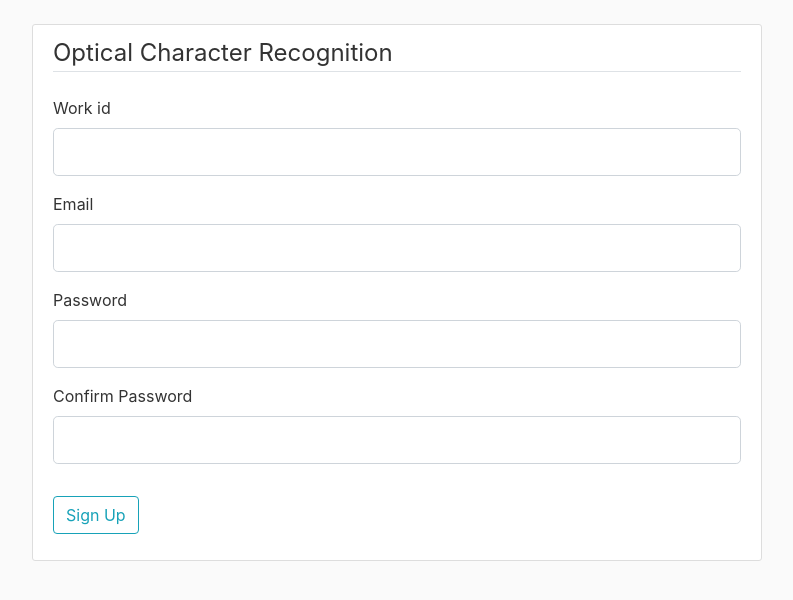
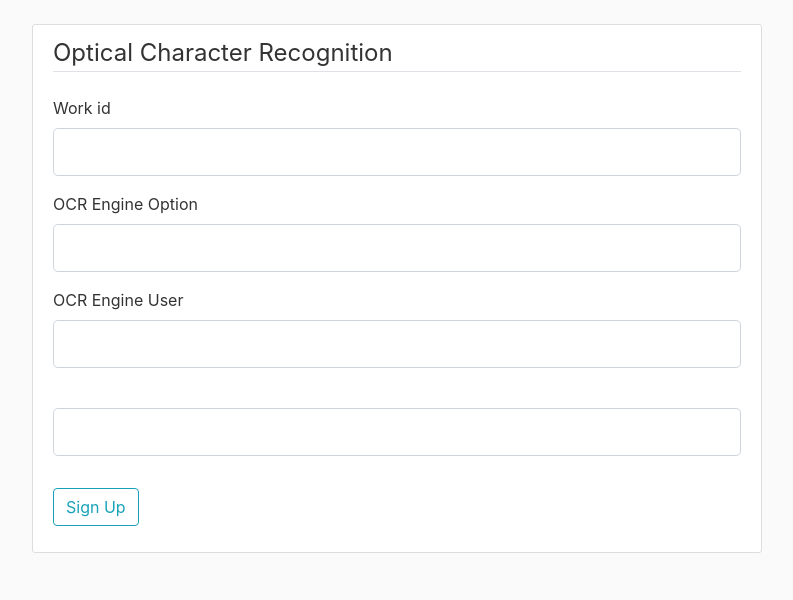
Before and after one commit to ta4tsering/Webapp4, a Flask app: page /OCR in a window 1280 px wide. Shown: the part 56-656 px from the top of the page, without its empty margins (53-846 px from the left). Run offline with Flask 2, Linux system fonts and the light colour scheme; some libraries are stand-ins or nearby versions.

Commit message:
changed the names of the column

```diff
--- a/webapp/forms.py
+++ b/webapp/forms.py
@@ -6,9 +6,9 @@ from wtforms.validators import DataRequired, Length, EqualTo,Email
 class RegistrationForm(FlaskForm):
     workid = StringField('Work id',
                            validators=[DataRequired(), Length(min=2, max=20)])
-    email = StringField('Email',
+    engine_option = StringField('OCR Engine Option',
                         validators=[DataRequired(), Email()])
-    password = PasswordField('Password', validators=[DataRequired()])
-    confirm_password = PasswordField('Confirm Password',
-                                     validators=[DataRequired(), EqualTo('password')])
+    engine_user = PasswordField('OCR Engine User', validators=[DataRequired()])
+    confirm_engine_user = PasswordField('',
+                                     validators=[DataRequired(), EqualTo('engine_user')])
     submit = SubmitField('Sign Up')
--- a/webapp/models.py
+++ b/webapp/models.py
@@ -5,9 +5,9 @@ from webapp import db
 class User(db.Model):
     id = db.Column(db.Integer, primary_key=True)
     workid = db.Column(db.String(20), unique=True, nullable=False)
-    email = db.Column(db.String(120), unique=True, nullable=False)
+    engine_option = db.Column(db.String(120), unique=True, nullable=False)
     image_file = db.Column(db.String(20), nullable=False, default='default.jpg')
-    password = db.Column(db.String(60), nullable=False)
+    engine_user = db.Column(db.String(60), nullable=False)
     posts = db.relationship('Post', backref='author', lazy=True)
 
     def __repr__(self):
--- a/webapp/templates/OCR.html
+++ b/webapp/templates/OCR.html
@@ -20,42 +20,42 @@
                     {% endif %}
                 </div>
                 <div class="form-group">
-                    {{ form.email.label(class="form-control-label") }}
-                    {% if form.email.errors %}
-                        {{ form.email(class="form-control form-control-lg is-invalid") }}
+                    {{ form.engine_option.label(class="form-control-label") }}
+                    {% if form.engine_option.errors %}
+                        {{ form.engine_option(class="form-control form-control-lg is-invalid") }}
                         <div class="invalid-feedback">
-                            {% for error in form.email.errors %}
+                            {% for error in form.engine_option.errors %}
                                 <span>{{ error }}</span>
                             {% endfor %}
                         </div>
                     {% else %}
-                        {{ form.email(class="form-control form-control-lg") }}
+                        {{ form.engine_option(class="form-control form-control-lg") }}
                     {% endif %}
                 </div>
                 <div class="form-group">
-                    {{ form.password.label(class="form-control-label") }}
-                    {% if form.password.errors %}
-                        {{ form.password(class="form-control form-control-lg is-invalid") }}
+                    {{ form.engine_user.label(class="form-control-label") }}
+                    {% if form.engine_user.errors %}
+                        {{ form.engine_user(class="form-control form-control-lg is-invalid") }}
                         <div class="invalid-feedback">
-                            {% for error in form.password.errors %}
+                            {% for error in form.engine_user.errors %}
                                 <span>{{ error }}</span>
                             {% endfor %}
                         </div>
                     {% else %}
-                        {{ form.password(class="form-control form-control-lg") }}
+                        {{ form.engine_user(class="form-control form-control-lg") }}
                     {% endif %}
                 </div>
                 <div class="form-group">
-                    {{ form.confirm_password.label(class="form-control-label") }}
-                    {% if form.confirm_password.errors %}
-                        {{ form.confirm_password(class="form-control form-control-lg is-invalid") }}
+                    {{ form.confirm_engine_user.label(class="form-control-label") }}
+                    {% if form.confirm_engine_user.errors %}
+                        {{ form.confirm_engine_user(class="form-control form-control-lg is-invalid") }}
                         <div class="invalid-feedback">
-                            {% for error in form.confirm_password.errors %}
+                            {% for error in form.confirm_engine_user.errors %}
                                 <span>{{ error }}</span>
                             {% endfor %}
                         </div>
                     {% else %}
-                        {{ form.confirm_password(class="form-control form-control-lg") }}
+                        {{ form.confirm_engine_user(class="form-control form-control-lg") }}
                     {% endif %}
                 </div>
             </fieldset>
```
